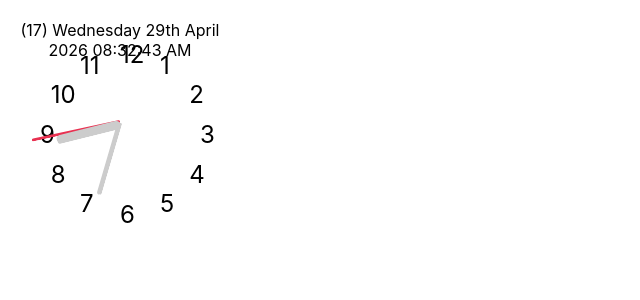
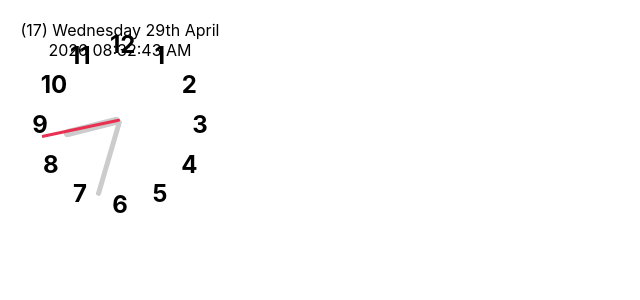
Before and after one commit to SirrorsMoore1975/sm1975-my-analog-clock, a React (Create React App) app in the folder my-analog-clock/: page / in a window 1280 px wide. Shown: the top 300 px of the page, without its empty margins (0-640 px from the left). Built offline with nearby package versions, Linux system fonts and the light colour scheme.

Commit message:
feat: clock align center
 margin-left: -10px

margin-top: -10px

```diff
--- a/my-analog-clock/src/components/AnalogClock.jsx
+++ b/my-analog-clock/src/components/AnalogClock.jsx
@@ -5,8 +5,6 @@ import useWindowSize from "../utilities/WindowSize.js";
 import useCurrentTime from "../utilities/CurrentTime.js";
 import ClockFace from "./ClockFace.jsx";
 import ClockHand from "./ClockHand.jsx";
-
-import "../styles/ClockFace.css";
 
 const AnalogClock = () => {
   const {
@@ -57,45 +55,42 @@ const AnalogClock = () => {
           top: 0,
           left: 0,
           zIndex: 9999,
-          //margin: "0 auto",
         }}
       >
         <div
           ref={clockFaceRef}
           style={{
-            position: "absolute",
             transform: `translate(${offset.x}px,${offset.y}px)`,
-            pointEvents: "none",
             width: "200px",
             height: "200px",
-            //transformOrigin: "center center center center",
+            position: "relative",
           }}
         >
           <ClockFace />
           <ClockHand
             className="secondsHand"
             color="#e83151"
-            handHeight={1}
+            handHeight={78}
             handsDegree={secondAngle}
-            handWidth={90}
+            handWidth={3}
             zIndex={9997}
             borderTop="2px solid #E83151"
           />
           <ClockHand
             className="minutesHand"
             color="#cccccc"
-            handHeight={1}
+            handHeight={75}
             handsDegree={minutesAngle}
-            handWidth={75}
+            handWidth={5}
             zIndex={9996}
             borderTop="4px solid #CCC"
           />
           <ClockHand
             className="hoursHand"
             color="#cccccc"
-            handHeight={1}
+            handHeight={50}
             handsDegree={hourAngle}
-            handWidth={65}
+            handWidth={8}
             zIndex={9995}
             borderTop="8px solid #CCC"
           />
--- a/my-analog-clock/src/components/ClockFace.jsx
+++ b/my-analog-clock/src/components/ClockFace.jsx
@@ -1,58 +1,30 @@
-import { useState, useEffect, useRef } from "react";
-import useMousePosition from "../utilities/MousePosition.js";
-import useWindowSize from "../utilities/WindowSize.js";
-//import useCurrentTime from "../utilities/CurrentTime.js";
-//import ClockHand from "../components/ClockHand.jsx";
-import "../styles/ClockFace.css";
+import React from "react";
 
 const clockLetters = [1, 2, 3, 4, 5, 6, 7, 8, 9, 10, 11, 12];
-const clockAngle = 30;
 
 const ClockFace = () => {
-  const { x, y } = useMousePosition();
-  const { width, height } = useWindowSize();
-  const clockFaceRef = useRef(null);
-  const [offset, setOffset] = useState({ x: 0, y: 0 });
-  useEffect(() => {
-    if (clockFaceRef.current) {
-      //const { offsetWidth, offsetHeight } = clockFaceRef.current;
-      //const maxX = width - offsetWidth;
-      //const maxY = height - offsetHeight;
-      const margin = 20;
-      const rect = clockFaceRef.current.getBoundingClientRect();
-      const maxX = width - rect.width - margin;
-      const maxY = height - rect.height - margin;
-      const minX = margin;
-      const minY = margin;
-
-      setOffset({
-        x: Math.min(Math.max(x, minX), maxX),
-        y: Math.min(Math.max(y, minY), maxY),
-      });
-    }
-  }, [width, height, x, y]);
   return (
     <>
       {clockLetters.map((char, index) => {
-        const angle = clockAngle * char;
+        const angle = 30 * char;
         return (
           <div
             className="clock_numbers"
-            key={`0${index}`}
+            key={index}
             style={{
               position: "absolute",
               pointerEvents: "none",
               left: "50%",
               top: "50%",
               transform: `rotate(${angle}deg) translate(0px,-80px) rotate(-${angle}deg)`,
-              // transition: "transform 2s easeOut",
-              //transformOrigin: "center",
-              //justifyContent: "center",
-              //alignItems: "center",
               fontSize: 24,
-              fontWight: "bold",
+              fontWeight: "bold",
               color: "#000",
               userSelect: "none",
+              textAlign: "center",
+              width: "20px",
+              marginLeft: "-10px",
+              marginTop: "-10px",
             }}
           >
             {`${char}`}
--- a/my-analog-clock/src/components/ClockHand.jsx
+++ b/my-analog-clock/src/components/ClockHand.jsx
@@ -1,8 +1,4 @@
-import { useEffect, useState, useRef } from "react";
-import useMousePosition from "../utilities/MousePosition.js";
-import useWindowSize from "../utilities/WindowSize.js";
-
-const debug = false;
+import React from "react";
 
 const ClockHand = ({
   className,
@@ -13,44 +9,23 @@ const ClockHand = ({
   zIndex = 0,
   borderTop = "1px solid #000",
 }) => {
-  const [offset, setOffset] = useState({ x: null, y: null });
-  const { x, y } = useMousePosition();
-  const { width, height } = useWindowSize();
-  const clockHandRef = useRef(null);
-  useEffect(() => {
-    if (clockHandRef.current) {
-      const margin = 0;
-      const rect = clockHandRef.current.getBoundingClientRect();
-      const maxX = width - rect.width - margin;
-      const maxY = height - rect.height - margin;
-      const minX = margin;
-      const minY = margin;
-
-      setOffset({
-        x: Math.min(Math.max(x, minX), maxX),
-        y: Math.min(Math.max(y, minY), maxY),
-      });
-    }
-  }, [x, y, width, height]);
-
   return (
     <>
       <div
         style={{
           position: "absolute",
-          transformOrigin: `left center`,
           left: "50%",
-          top: "50%",
-          //justifyContent: `center`,
-          //alignItems: `center`,
-          backgroundColor: `${color}`,
+          bottom: "50%",
+          transform: `translateX(-50%) rotate(${handsDegree}deg)`,
+          transformOrigin: `50% 100%`,
+          backgroundColor: color,
           borderRadius: "4px",
-          borderTop: `${borderTop}`,
-          transform: `rotate(${handsDegree - 90}deg)`,
+          borderTop: borderTop,
           width: `${handWidth}px`,
           height: `${handHeight}px`,
           userSelect: "none",
-          //margin: "auto",
+          zIndex: zIndex,
+          boxSizing: "content-box",
         }}
       ></div>
     </>
```
